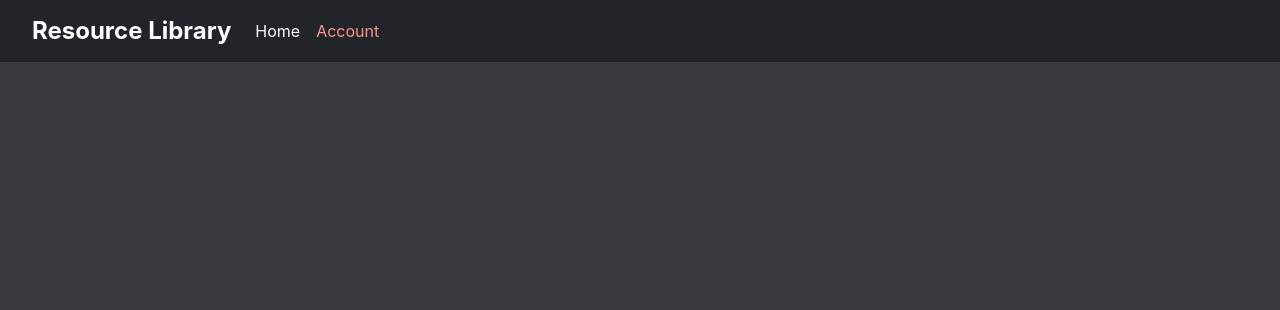
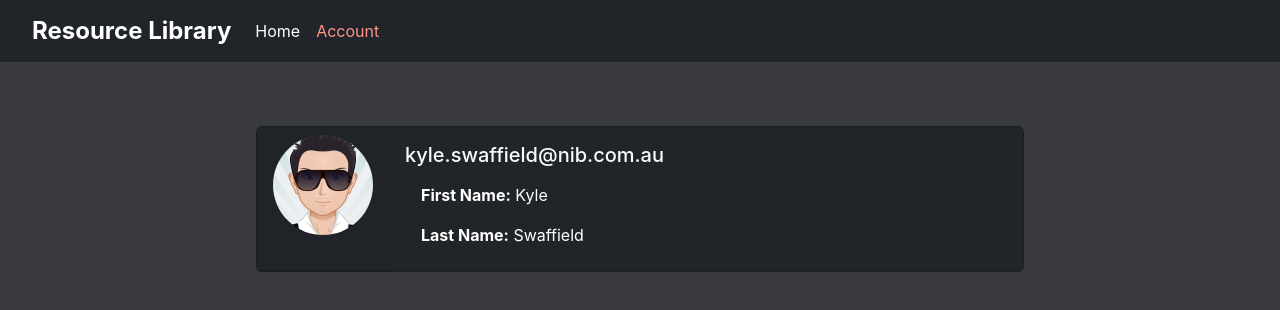
Before and after one commit to swaff-y/post-it, a Next.js app: page /account in a window 1280 px wide. Shown: the top 310 px of the page. Built offline with nearby package versions, Linux system fonts and the light colour scheme.

Commit message:
add account details

```diff
--- a/src/app/account/account.css
+++ b/src/app/account/account.css
@@ -1,9 +1,17 @@
-.account-body {
-  background-color: var(--back-color);
+.account-card {
+  width: 60%;
+  margin-top: 4rem;
+  margin-left: 20%;
+  display: flex;
+  flex-direction: row;
+}
+
+.ac-list-group {
+  width: 80%;
+}
+
+.ac-list-item {
   color: var(--main-text-color);
-  font-family: -apple-system, BlinkMacSystemFont, 'Segoe UI', 'Roboto', 'Oxygen',
-    'Ubuntu', 'Cantarell', 'Fira Sans', 'Droid Sans', 'Helvetica Neue',
-    sans-serif;
-  -webkit-font-smoothing: antialiased;
-  -moz-osx-font-smoothing: grayscale;
+  background-color: var(--bg-tab-color);
+  border: none
 }
--- a/src/app/account/page.tsx
+++ b/src/app/account/page.tsx
@@ -1,8 +1,47 @@
 'use client';
+
+import { Utils } from '@/utils/Utils';
+import './account.css';
+import { Card, Image, ListGroup } from "react-bootstrap";
 
 const Account = () => {
   return (
-    <div></div>
+    <div>
+      <Card
+        bg="dark"
+        text="light"
+        className='account-card'
+      >
+        <Card.Header>
+          <Card.Img
+            as={Image as any}
+            width="100px"
+            height="100px"
+            src='avatar.png'
+            roundedCircle
+          />
+        </Card.Header>
+        <Card.Body>
+          <Card.Title>
+            kyle.swaffield@nib.com.au
+          </Card.Title>
+          <ListGroup
+            className="ac-list-group"
+          >
+            <ListGroup.Item
+              className='ac-list-item'
+            >
+              <strong>First Name:</strong> Kyle
+            </ListGroup.Item>
+            <ListGroup.Item
+              className='ac-list-item'
+            >
+              <strong>Last Name:</strong> Swaffield
+            </ListGroup.Item>
+          </ListGroup>
+        </Card.Body>
+      </Card>
+    </div>
   );
 };
 
--- a/src/components/HomeContainer/HomeFilterError/HomeFilterError.tsx
+++ b/src/components/HomeContainer/HomeFilterError/HomeFilterError.tsx
@@ -4,8 +4,7 @@ import { useLinks } from "@/hooks/useLinks";
 
 export const HomeFilterError = () => {
   const { data, isError } = useLinks();
-  let links = data.getAll();
-  const imageUrl = './Error.png'
+  const imageUrl = 'Error.png'
 
   return (
     <>
```
Also changed, not shown: src/components/HomeContainer/HomeFilterResults/HomeFilterResults.tsx (+4 -4 lines), public/Error.png (renamed from src/components/HomeContainer/HomeFilterError/Error.png), public/avatar.png (added).
